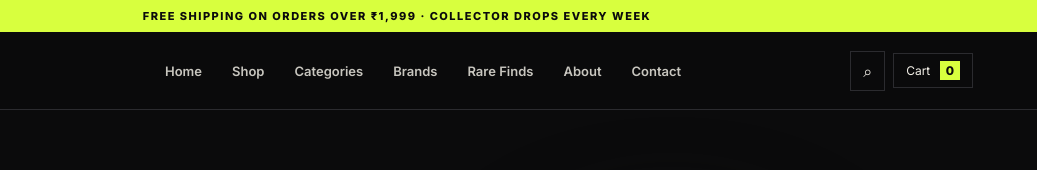
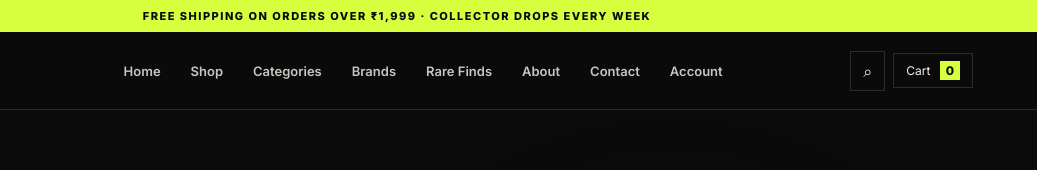
Before and after one commit to sbnarg/NerdVerse, a plain HTML site: page index.html in a window 1280 px wide. Shown: the top 170 px of the page, 243-1280 px from the left. Drawn offline with nearby package versions, Linux system fonts and the light colour scheme; no server answers.

Commit message:
Expose customer account and Google sign-in

```diff
--- a/index.html
+++ b/index.html
@@ -1,6 +1,6 @@
 <!doctype html><html lang="en"><head><meta charset="utf-8"><meta name="viewport" content="width=device-width,initial-scale=1"><meta name="description" content="NerdVerse India — collector-grade action figures, Hot Wheels, vintage toys and pop-culture collectibles."><title>NerdVerse India | The Collector's Universe</title><link rel="preconnect" href="https://fonts.googleapis.com"><link rel="preconnect" href="https://fonts.gstatic.com" crossorigin><link href="https://fonts.googleapis.com/css2?family=Barlow+Condensed:wght@500;600;700&family=Inter:wght@400;500;600;700;800&display=swap" rel="stylesheet"><link rel="stylesheet" href="styles.css"></head><body>
 <div class="announcement">FREE SHIPPING ON ORDERS OVER ₹1,999 · COLLECTOR DROPS EVERY WEEK</div>
-<header class="site-header"><a class="logo-link" href="index.html"><img src="nerdverse-logo.png" alt="NerdVerse India"></a><nav><a href="index.html">Home</a><a href="shop.html">Shop</a><a href="categories.html">Categories</a><a href="brands.html">Brands</a><a href="rare.html">Rare Finds</a><a href="about.html">About</a><a href="contact.html">Contact</a></nav><div class="header-actions"><button class="icon-btn" id="searchBtn">⌕</button><button class="cart-btn" id="cartBtn">Cart <span id="cartCount">0</span></button></div></header>
+<header class="site-header"><a class="logo-link" href="index.html"><img src="nerdverse-logo.png" alt="NerdVerse India"></a><nav><a href="index.html">Home</a><a href="shop.html">Shop</a><a href="categories.html">Categories</a><a href="brands.html">Brands</a><a href="rare.html">Rare Finds</a><a href="about.html">About</a><a href="contact.html">Contact</a><a href="account.html">Account</a></nav><div class="header-actions"><button class="icon-btn" id="searchBtn">⌕</button><button class="cart-btn" id="cartBtn">Cart <span id="cartCount">0</span></button></div></header>
 <main><section class="hero home-hero"><div class="hero-copy"><p class="eyebrow">THE COLLECTOR'S UNIVERSE · INDIA</p><h1>HUNT.<br><em>COLLECT.</em><br>REPEAT.</h1><p class="hero-text">Action figures, die-cast legends, vintage finds and pop-culture treasures — curated for people who never really stopped collecting.</p><div class="hero-buttons"><a class="btn primary" href="shop.html">EXPLORE THE VAULT ↗</a><a class="btn ghost" href="rare.html">SEE RARE FINDS</a></div></div><div class="hero-art home-art"><img src="nerdverse-logo.png" class="hero-logo" alt="NerdVerse India"><div class="hero-orb"></div><div class="hero-card"><span>REAL COLLECTIBLES</span><strong>REAL<br>PASSION.</strong><small>NERDVERSE INDIA</small></div></div></section>
 <section class="ticker"><span>AUTHENTICITY FIRST</span><span>•</span><span>COLLECTOR GRADE</span><span>•</span><span>VINTAGE & NEW</span><span>•</span><span>INDIA'S COLLECTOR UNIVERSE</span></section>
 <section class="section"><div class="section-head"><div><p class="eyebrow">SHOP BY CATEGORY</p><h2>Find your obsession.</h2></div><a href="categories.html" class="text-link">VIEW ALL →</a></div><div class="category-grid"><a class="category cat-figures" href="action-figures.html"><span>01</span><h3>Action<br>Figures</h3><b>OPEN PAGE →</b></a><a class="category cat-diecast" href="die-cast.html"><span>02</span><h3>Die-Cast<br>& Cars</h3><b>OPEN PAGE →</b></a><a class="category cat-vintage" href="vintage.html"><span>03</span><h3>Vintage<br>Vault</h3><b>OPEN PAGE →</b></a><a class="category cat-pop" href="pop-culture.html"><span>04</span><h3>Pop<br>Culture</h3><b>OPEN PAGE →</b></a></div></section>
```
